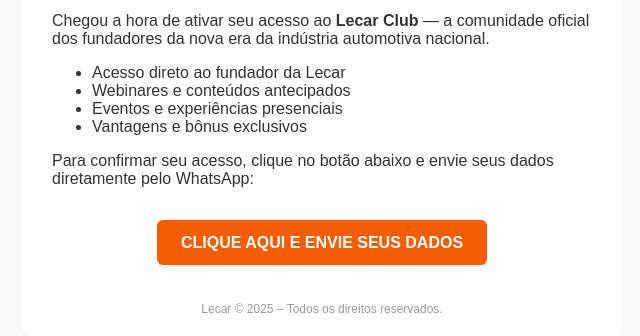
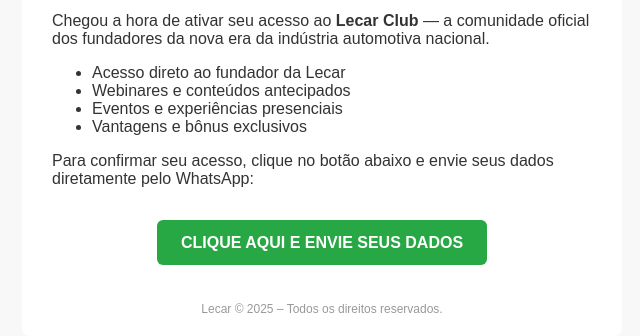
Before and after one commit to Sixz1n/lecar-email, a plain HTML site: page index.html in a window 1280 px wide. Shown: the part 525-861 px from the top of the page, without its empty margins (318-958 px from the left). Drawn offline with Linux system fonts and the light colour scheme.

Commit message:
Update index.html

```diff
--- a/index.html
+++ b/index.html
@@ -39,12 +39,15 @@
 
     <!-- BOTÃO DE WHATSAPP -->
     <tr>
-      <td align="center" style="padding-bottom: 30px;">
-        <a href="https://wa.me/5511943403361?text=Ol%C3%A1%2C+gostaria+de+confirmar+meu+acesso+ao+Lecar+Club.%0AMeus+dados+s%C3%A3o%3A%0ANome+completo%3A+%0ACPF%3A+%0AE-mail%3A+%0AInstagram%3A" target="_blank" style="background-color: #f45d01; color: #ffffff; text-decoration: none; padding: 14px 24px; border-radius: 6px; font-size: 16px; font-weight: bold;">
-          CLIQUE AQUI E ENVIE SEUS DADOS
-        </a>
-      </td>
-    </tr>
+  <td align="center" style="padding-bottom: 30px;">
+    <a href="https://wa.me/5511943403361?text=Ol%C3%A1%2C+gostaria+de+confirmar+meu+acesso+ao+Lecar+Club.%0AMeus+dados+s%C3%A3o%3A%0ANome+completo%3A+%0ACPF%3A+%0AE-mail%3A+%0AInstagram%3A"
+       target="_blank"
+       style="background-color: #28a745; color: #ffffff; text-decoration: none; padding: 14px 24px; border-radius: 6px; font-size: 16px; font-weight: bold;">
+      CLIQUE AQUI E ENVIE SEUS DADOS
+    </a>
+  </td>
+</tr>
+
 
     <!-- RODAPÉ -->
     <tr>
```
